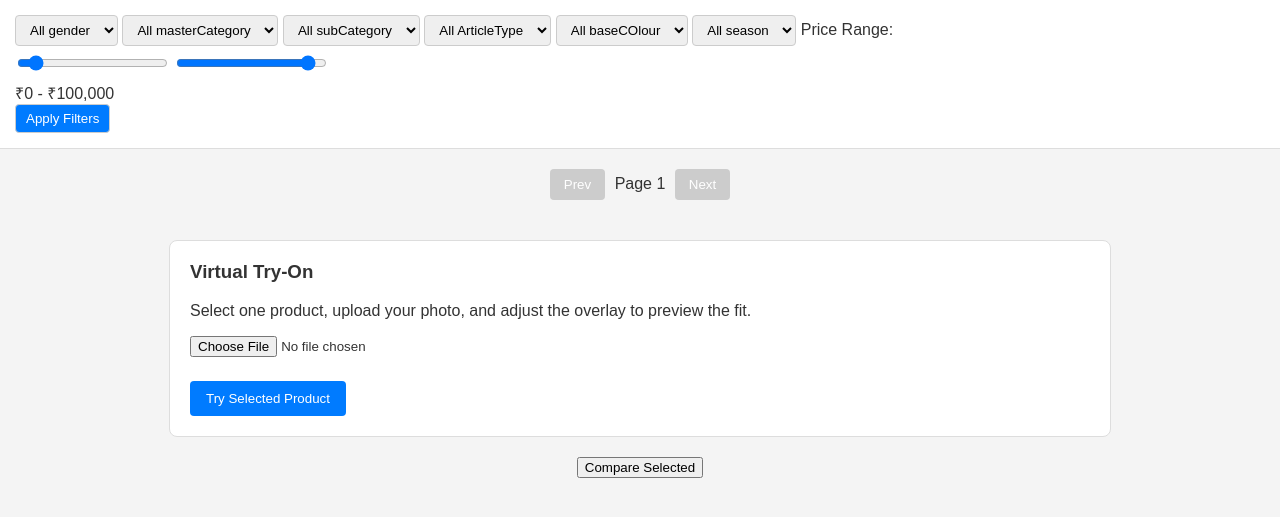
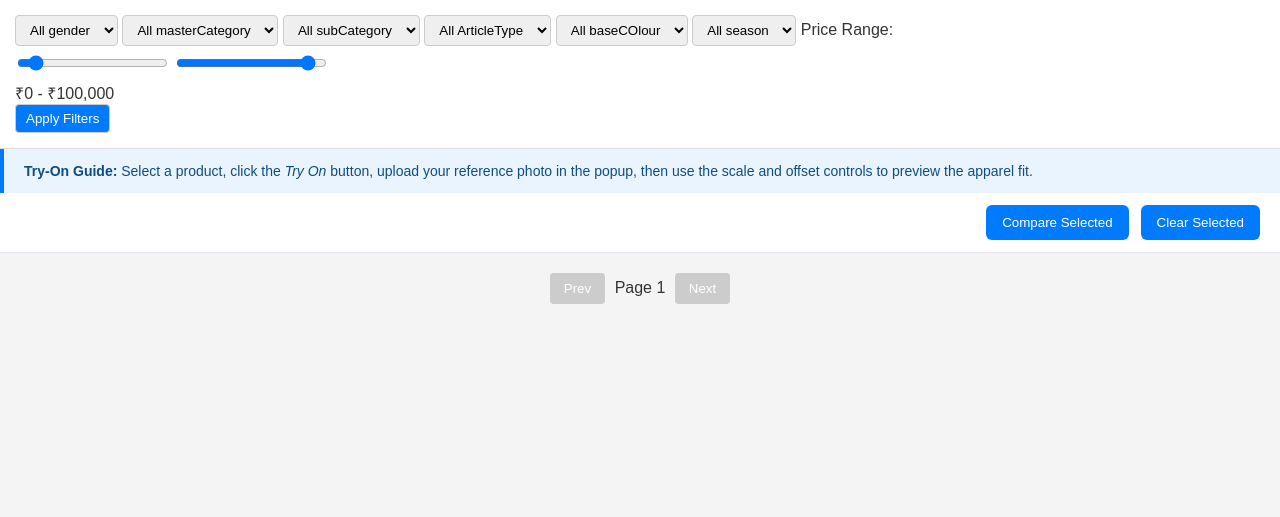
Before and after one commit to varmanishanth90-glitch/AIML_Ecommers_web_app, a Flask app: page / in a window 1280 px wide. Shown: the top 517 px of the page. Run offline with Flask 3, Linux system fonts and the light colour scheme; data that the repository does not hold is empty.

Commit message:
try-on fetaure updated

```diff
--- a/static/style.css
+++ b/static/style.css
@@ -146,6 +245,37 @@ body {
     padding: 20px;
 }
 
+.top-actions {
+    display: flex;
+    justify-content: flex-end;
+    gap: 12px;
+    padding: 12px 20px;
+    background: #fff;
+    border-bottom: 1px solid #e5e9f0;
+}
+
+.top-actions button {
+    padding: 10px 16px;
+    border: none;
+    border-radius: 6px;
+    background: #007bff;
+    color: #fff;
+    cursor: pointer;
+}
+
+.top-actions button:hover {
+    background: #0056b3;
+}
+
+.tryon-note {
+    background: #eaf4ff;
+    color: #0f4c81;
+    padding: 14px 20px;
+    margin: 0;
+    font-size: 14px;
+    border-left: 4px solid #007bff;
+}
+
 #pagination button {
     margin: 0 5px;
     padding: 8px 14px;
--- a/templates/index.html
+++ b/templates/index.html
@@ -24,21 +24,43 @@
         </form>
     </div>
 
+    <div class="tryon-note">
+        <strong>Try-On Guide:</strong> Select a product, click the <em>Try On</em> button, upload your reference photo in the popup, then use the scale and offset controls to preview the apparel fit.
+    </div>
+
+    <div class="top-actions">
+        <button onclick="compareProducts()">Compare Selected</button>
+        <button onclick="clearSelectedProducts()">Clear Selected</button>
+    </div>
+
     <!-- Product Grid -->
     <div id="product-grid" class="grid"></div>
 
     <!-- Pagination -->
     <div id="pagination"></div>
 
-    <!-- Virtual Try-On -->
-    <div class="try-on-panel">
-        <h3>Virtual Try-On</h3>
-        <p>Select one product, upload your photo, and adjust the overlay to preview the fit.</p>
-        <input type="file" id="user-image-input" accept="image/*">
-        <button type="button" id="tryon-button">Try Selected Product</button>
-        <div id="try-on-ui" style="display:none;">
-            <canvas id="tryon-canvas"></canvas>
-            <div class="tryon-controls">
+    <!-- Virtual Try-On Popup -->
+    <div id="tryon-modal" class="modal" style="display:none;">
+        <div class="modal-content">
+            <button class="modal-close" type="button" onclick="closeTryOnModal()">✕</button>
+            <h3>Live Apparel Fitting</h3>
+            <div class="tryon-details">
+                <div class="tryon-product-card">
+                    <img id="modal-product-image" src="" alt="Product image">
+                    <div>
+                        <h4 id="modal-product-name"></h4>
+                        <p id="modal-product-price"></p>
+                        <p id="modal-product-category"></p>
+                        <p id="modal-product-attributes"></p>
+                    </div>
+                </div>
+                <div class="tryon-upload-card">
+                    <p>Upload a reference photo and see the selected apparel fit it in real time.</p>
+                    <input type="file" id="reference-image-input" accept="image/*">
+                </div>
+            </div>
+            <canvas id="tryon-canvas" style="display:none;"></canvas>
+            <div id="tryon-controls" class="try-on-controls" style="display:none;">
                 <label>Scale: <input type="range" id="tryon-scale" min="0.2" max="1.2" step="0.05" value="0.6"></label>
                 <label>X Offset: <input type="range" id="tryon-offset-x" min="-200" max="200" step="5" value="0"></label>
                 <label>Y Offset: <input type="range" id="tryon-offset-y" min="-200" max="200" step="5" value="0"></label>
@@ -54,14 +76,11 @@
         <button onclick="closeComparison()">Close</button>
     </div>
 
-    <!-- Compare Button -->
-    <div style="text-align:center; margin:20px;">
-        <button onclick="compareProducts()">Compare Selected</button>
-    </div>
-
     <script>
         let selectedProducts = [];
         let selectedProductsData = {};
+        let productMap = {};
+        let activeTryOnProductId = null;
         let currentPage = 1;
         const perPage = 16; // ✅ Match backend
         let userImage = null;
@@ -141,13 +160,15 @@
             let grid = document.getElementById("product-grid");
             grid.innerHTML = "";
             data.products.forEach(p => {
+                productMap[p.id] = p;
                 grid.innerHTML += `
                     <div class="product-card">
-                        <input type="checkbox" value="${p.id}" data-image-url="${p.image_url}" data-name="${p.productDisplayname}" onchange="toggleProduct(this)">
+                        <input type="checkbox" value="${p.id}" onchange="toggleProduct(this)">
                         <img src="${p.image_url}" alt="${p.productDisplayname}">
                         <h4>${p.productDisplayname}</h4>
                         <p>₹${p.price}</p>
                         <p>${p.gender}, ${p.masterCategory}, ${p.subCategory}</p>
+                        <button class="try-on-card-button" type="button" onclick="openTryOnModal(${p.id})">Try On</button>
                     </div>
                 `;
             });
@@ -164,10 +185,7 @@
         // Handle product selection
         function toggleProduct(checkbox) {
             let productId = parseInt(checkbox.value);
-            const productData = {
-                image_url: checkbox.dataset.imageUrl,
-                productDisplayname: checkbox.dataset.name,
-            };
+            const productData = productMap[productId];
 
             if (checkbox.checked) {
                 if (selectedProducts.length < 4) {
@@ -183,21 +201,37 @@
             }
         }
 
-        function getTryOnProduct() {
-            if (!selectedProducts.length) {
-                return null;
-            }
-            const id = selectedProducts[0];
-            return selectedProductsData[id] || null;
+        function openTryOnModal(productId) {
+            const product = productMap[productId];
+            if (!product) return;
+
+            activeTryOnProductId = productId;
+            document.getElementById("modal-product-image").src = product.image_url;
+            document.getElementById("modal-product-name").textContent = product.productDisplayname;
+            document.getElementById("modal-product-price").textContent = `Price: ₹${product.price}`;
+            document.getElementById("modal-product-category").textContent = `${product.gender} · ${product.masterCategory} · ${product.subCategory}`;
+            document.getElementById("modal-product-attributes").textContent = `Type: ${product.ArticleType}, Colour: ${product.baseCOlour}, Season: ${product.season}`;
+            document.getElementById("reference-image-input").value = "";
+            document.getElementById("tryon-canvas").style.display = "none";
+            document.getElementById("tryon-controls").style.display = "none";
+            userImage = null;
+            productOverlayImage = null;
+            tryOnScale = 0.6;
+            tryOnOffsetX = 0;
+            tryOnOffsetY = 0;
+            document.getElementById("tryon-scale").value = tryOnScale;
+            document.getElementById("tryon-offset-x").value = tryOnOffsetX;
+            document.getElementById("tryon-offset-y").value = tryOnOffsetY;
+            document.getElementById("tryon-modal").style.display = "flex";
         }
 
-        function showTryOnControls() {
-            document.getElementById("try-on-ui").style.display = "block";
+        function closeTryOnModal() {
+            document.getElementById("tryon-modal").style.display = "none";
         }
 
         function drawTryOn() {
             const canvas = document.getElementById("tryon-canvas");
-            if (!userImage) {
+            if (!userImage || !productOverlayImage) {
                 return;
             }
 
@@ -206,10 +240,6 @@
             canvas.height = userImage.naturalHeight;
             ctx.clearRect(0, 0, canvas.width, canvas.height);
             ctx.drawImage(userImage, 0, 0, canvas.width, canvas.height);
-
-            if (!productOverlayImage) {
-                return;
-            }
 
             const baseWidth = canvas.width * 0.5;
             const overlayWidth = baseWidth * tryOnScale;
@@ -222,15 +252,24 @@
             ctx.globalAlpha = 1;
         }
 
-        function handleUserImageUpload(event) {
+        function handleReferenceImageUpload(event) {
             const file = event.target.files[0];
-            if (!file) return;
+            if (!file || !activeTryOnProductId) return;
 
             const url = URL.createObjectURL(file);
             userImage = new Image();
             userImage.onload = () => {
-                showTryOnControls();
-                drawTryOn();
+                const product = productMap[activeTryOnProductId];
+                if (!product) return;
+
+                productOverlayImage = new Image();
+                productOverlayImage.crossOrigin = "anonymous";
+                productOverlayImage.onload = () => {
+                    document.getElementById("tryon-canvas").style.display = "block";
+                    document.getElementById("tryon-controls").style.display = "flex";
+                    autoFitTryOn();
+                };
+                productOverlayImage.src = product.image_url;
             };
             userImage.src = url;
         }
@@ -243,6 +282,12 @@
             document.getElementById("tryon-offset-x").value = tryOnOffsetX;
             document.getElementById("tryon-offset-y").value = tryOnOffsetY;
             drawTryOn();
+        }
+
+        function clearSelectedProducts() {
+            selectedProducts = [];
+            selectedProductsData = {};
+            document.querySelectorAll('#product-grid input[type="checkbox"]').forEach(cb => cb.checked = false);
         }
 
         async function tryOnSelectedProduct() {
@@ -306,8 +351,7 @@
 
         document.getElementById("min_price").addEventListener("input", updatePriceValue);
         document.getElementById("max_price").addEventListener("input", updatePriceValue);
-        document.getElementById("user-image-input").addEventListener("change", handleUserImageUpload);
-        document.getElementById("tryon-button").addEventListener("click", tryOnSelectedProduct);
+        document.getElementById("reference-image-input").addEventListener("change", handleReferenceImageUpload);
         document.getElementById("tryon-scale").addEventListener("input", event => {
             tryOnScale = parseFloat(event.target.value);
             drawTryOn();
```
Also changed, not shown: other parts of static/style.css (+99 -0 lines).
